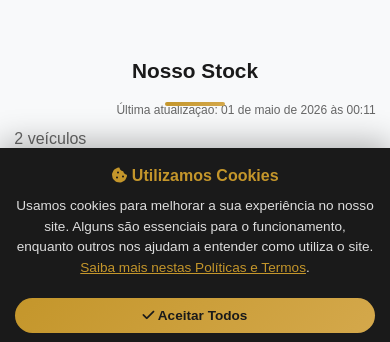
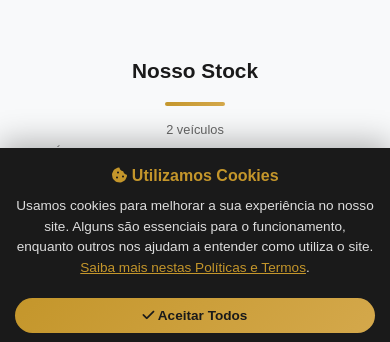
Before and after one commit to kaellovato/ElectricMoveGuarda, a website: page index.html in a window 390 px wide. Shown: the part 398-740 px from the top of the page. Drawn offline with Linux system fonts and the light colour scheme.

Commit message:
style: improve stock section responsiveness on mobile

```diff
--- a/styles.css
+++ b/styles.css
@@ -494,6 +494,19 @@ body {
   flex-wrap: wrap;
   font-size: 1rem;
   color: #666;
+  align-items: center;
+}
+
+.stock-info span {
+  display: inline-flex;
+  align-items: center;
+  justify-content: center;
+  max-width: 100%;
+  text-align: center;
+}
+
+#lastUpdate {
+  overflow-wrap: anywhere;
 }
 
 /* Loading e Error States */
@@ -1321,6 +1334,22 @@ body {
     padding: 60px 0;
   }
 
+  .stock-header {
+    margin-bottom: 35px;
+  }
+
+  .stock-info {
+    flex-direction: column;
+    gap: 8px;
+    margin-top: 14px;
+    font-size: 0.95rem;
+    line-height: 1.4;
+  }
+
+  .stock-info span {
+    width: 100%;
+  }
+
   .stock-card {
     padding: 40px 25px;
   }
@@ -1544,6 +1573,16 @@ body {
     font-size: 1.5rem;
   }
 
+  .stock-header {
+    margin-bottom: 28px;
+  }
+
+  .stock-info {
+    font-size: 0.88rem;
+    gap: 6px;
+    margin-top: 12px;
+  }
+
   .section-subtitle {
     font-size: 0.9rem;
   }
@@ -1554,8 +1593,10 @@ body {
   }
 
   .last-update {
-    font-size: 0.75rem;
-    margin-top: -25px;
+    font-size: 0.82rem;
+    margin-top: 0;
+    padding: 0 8px;
+    line-height: 1.35;
   }
 
   .filter-btn {
@@ -1730,6 +1771,11 @@ body {
 
   .section-title {
     font-size: 1.3rem;
+  }
+
+  .stock-info {
+    font-size: 0.8rem;
+    gap: 5px;
   }
 
   .stock-filters {
```
